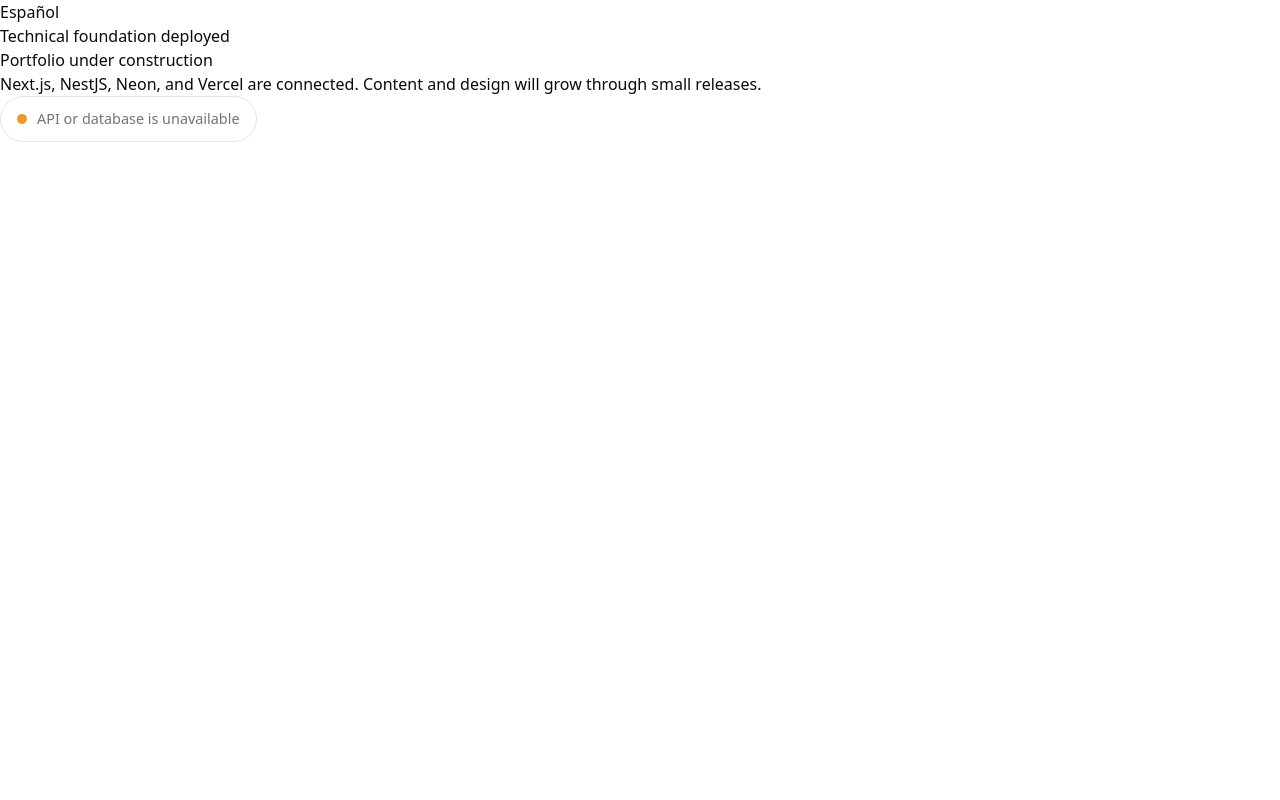
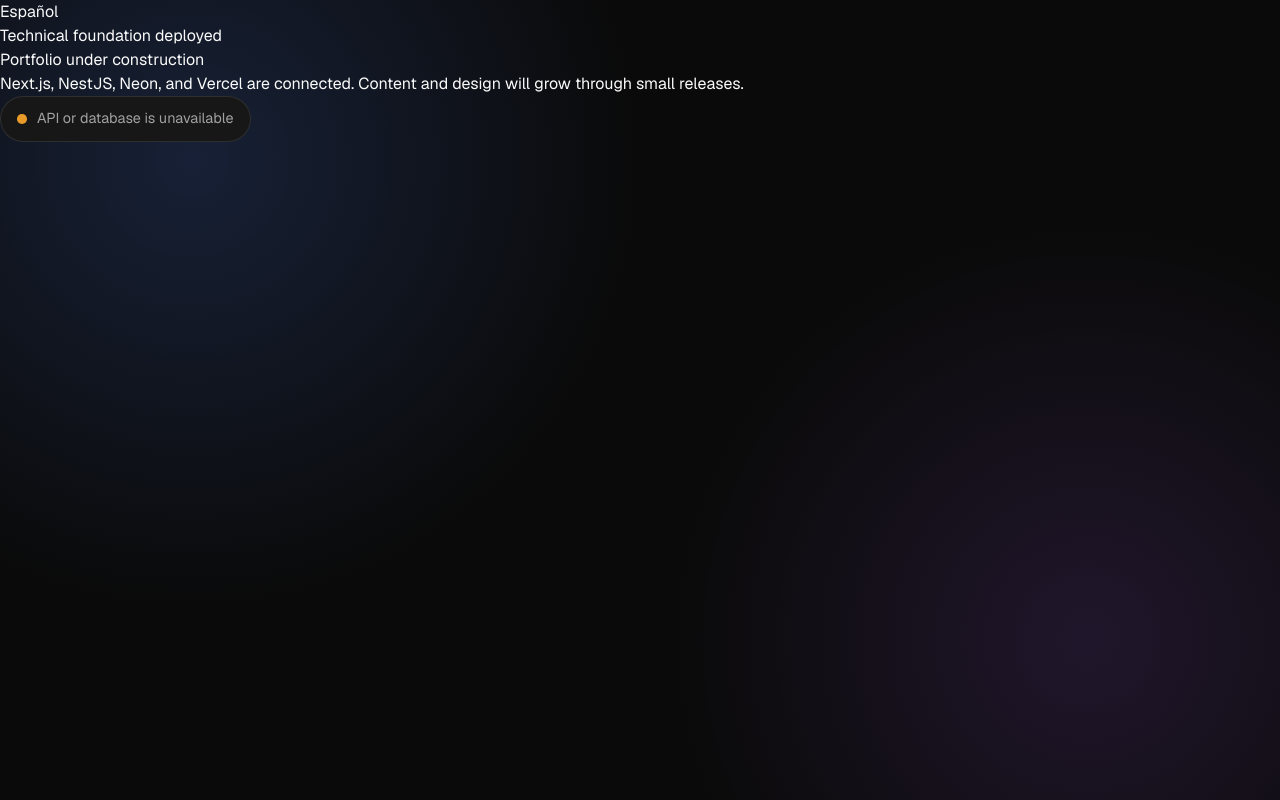
Before and after one commit to AngelsxRod/portfolio, a Next.js app in the folder apps/web/: page /en in a window 1280 px wide. Built offline with nearby package versions, Linux system fonts and the light colour scheme; no server answers.

Commit message:
feat: agregar toggle de tema claro/oscuro con next-themes

```diff
--- a/apps/web/package.json
+++ b/apps/web/package.json
@@ -21,6 +21,7 @@
     "cn": "^0.3.0",
     "lucide-react": "^1.45.0",
     "next": "16.3.4",
+    "next-themes": "^0.4.6",
     "react": "19.2.8",
     "react-dom": "19.2.8",
     "shadcn": "^4.21.0",
--- a/apps/web/src/app/layout.tsx
+++ b/apps/web/src/app/layout.tsx
@@ -1,6 +1,11 @@
 import type { Metadata } from 'next';
+import { Geist } from 'next/font/google';
 import type { ReactNode } from 'react';
+import { ThemeProvider } from '@/components/theme-provider';
+import { cn } from '@/lib/utils';
 import './globals.css';
+
+const geist = Geist({ subsets: ['latin'], variable: '--font-sans' });
 
 export const metadata: Metadata = {
   title: 'Angel Rodriguez — Portfolio',
@@ -9,8 +14,17 @@
 
 export default function RootLayout({ children }: Readonly<{ children: ReactNode }>) {
   return (
-    <html lang="es">
-      <body>{children}</body>
+    <html suppressHydrationWarning className={cn('font-sans', geist.variable)} lang="es">
+      <body>
+        <ThemeProvider
+          attribute="class"
+          defaultTheme="dark"
+          disableTransitionOnChange
+          enableSystem={false}
+        >
+          {children}
+        </ThemeProvider>
+      </body>
     </html>
   );
 }
--- /dev/null
+++ b/apps/web/src/components/theme-provider.tsx
@@ -0,0 +1,8 @@
+'use client';
+
+import { ThemeProvider as NextThemesProvider } from 'next-themes';
+import type { ComponentProps } from 'react';
+
+export function ThemeProvider({ children, ...props }: ComponentProps<typeof NextThemesProvider>) {
+  return <NextThemesProvider {...props}>{children}</NextThemesProvider>;
+}
--- /dev/null
+++ b/apps/web/src/components/theme-toggle.tsx
@@ -0,0 +1,43 @@
+'use client';
+
+import { Moon, Sun } from 'lucide-react';
+import { useTheme } from 'next-themes';
+import { useSyncExternalStore } from 'react';
+import { Button } from '@/components/ui/button';
+
+interface ThemeToggleProps {
+  toLight: string;
+  toDark: string;
+}
+
+const noopSubscribe = () => () => {};
+
+function useMounted() {
+  return useSyncExternalStore(
+    noopSubscribe,
+    () => true,
+    () => false,
+  );
+}
+
+export function ThemeToggle({ toLight, toDark }: ThemeToggleProps) {
+  const { resolvedTheme, setTheme } = useTheme();
+  const mounted = useMounted();
+
+  if (!mounted) {
+    return <Button aria-hidden className="opacity-0" disabled size="icon" variant="ghost" />;
+  }
+
+  const isDark = resolvedTheme === 'dark';
+
+  return (
+    <Button
+      aria-label={isDark ? toLight : toDark}
+      onClick={() => setTheme(isDark ? 'light' : 'dark')}
+      size="icon"
+      variant="ghost"
+    >
+      {isDark ? <Sun className="size-4" /> : <Moon className="size-4" />}
+    </Button>
+  );
+}
--- a/apps/web/src/lib/locales.ts
+++ b/apps/web/src/lib/locales.ts
@@ -15,6 +15,8 @@
     apiOffline: 'API o base de datos sin conexión',
     checking: 'Comprobando servicios',
     switchLanguage: 'English',
+    themeToLight: 'Cambiar a tema claro',
+    themeToDark: 'Cambiar a tema oscuro',
   },
   en: {
     eyebrow: 'Technical foundation deployed',
@@ -25,5 +27,7 @@
     apiOffline: 'API or database is unavailable',
     checking: 'Checking services',
     switchLanguage: 'Español',
+    themeToLight: 'Switch to light theme',
+    themeToDark: 'Switch to dark theme',
   },
 } satisfies Record<Locale, Record<string, string>>;
```
Also changed, not shown: 1 other file (tests, documents, lock files or other folders).
